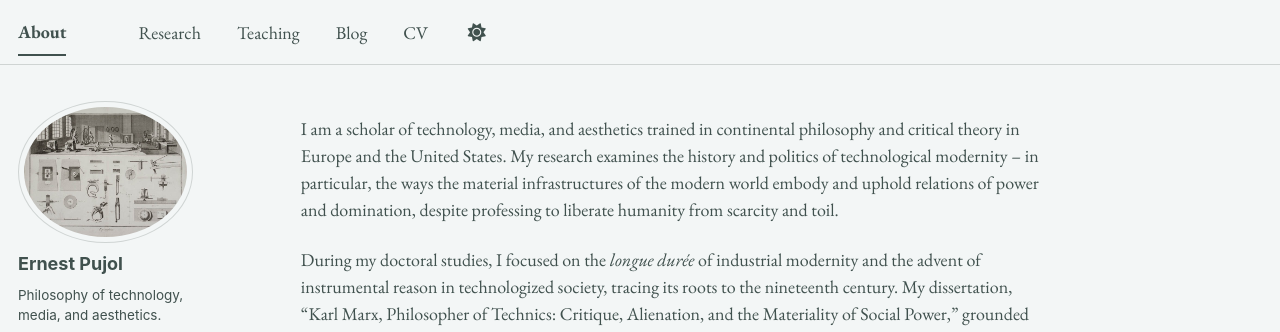
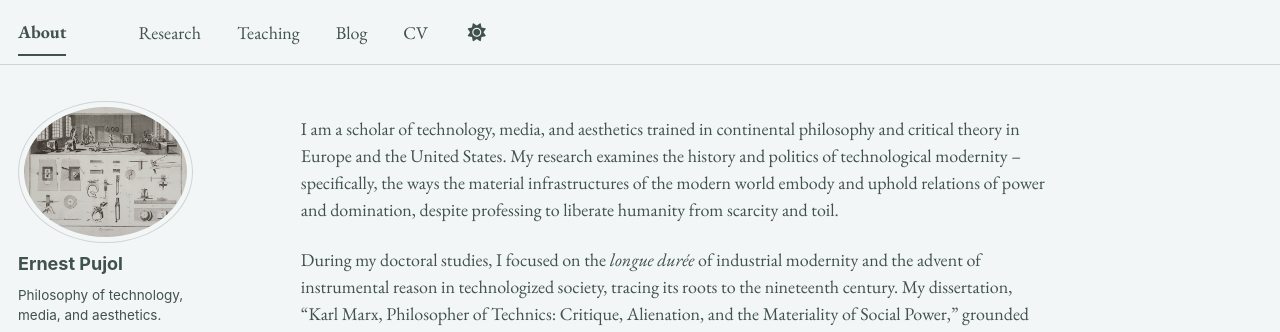
Before and after one commit to epujol90/epujol90.github.io, a Jekyll site: the page built from _pages/about.md, in a window 1280 px wide and 1042 px high. Shown: the top 332 px of the window. Built offline with Jekyll 4.4.1, drawn with Linux system fonts in a browser that asks for light colours; some web fonts are replaced; a script bundle is joined from its source files by our own code; library files that are not in the unit come from our copies.

Commit message:
Update about.md

```diff
--- a/_pages/about.md
+++ b/_pages/about.md
@@ -6,7 +6,7 @@ redirect_from:
   - /about/
   - /about.html
 ---
-I am a scholar of technology, media, and aesthetics trained in continental philosophy and critical theory in Europe and the United States. My research examines the history and politics of technological modernity -- in particular, the ways the material infrastructures of the modern world embody and uphold relations of power and domination, despite professing to liberate humanity from scarcity and toil.
+I am a scholar of technology, media, and aesthetics trained in continental philosophy and critical theory in Europe and the United States. My research examines the history and politics of technological modernity -- specifically, the ways the material infrastructures of the modern world embody and uphold relations of power and domination, despite professing to liberate humanity from scarcity and toil.
 
 During my doctoral studies, I focused on the _longue durée_ of industrial modernity and the advent of instrumental reason in technologized society, tracing its roots to the nineteenth century. My dissertation, “Karl Marx, Philosopher of Technics: Critique, Alienation, and the Materiality of Social Power,” grounded this historical inquiry in Marx’s engagement with the industrial literature of his time, reconstructing -- against prevailing productivist and economicist readings -- how he theorized the relationship between capitalism and modern technological transformations. I argued that Marx’s account of industrial development, though largely misunderstood by the Marxist tradition, presciently identified in the capitalist "subsumption" of the labor process the basis of the technocratic logic that mediates human-machine entanglements in advanced industrial society. I contend that this core principle of capitalist modernity has not only steered the course of the so-called information age but has also reasserted itself with renewed vigor in the contemporary AI project -- particularly in its claim to expand human autonomy by automating judgment and reason.
 
```
